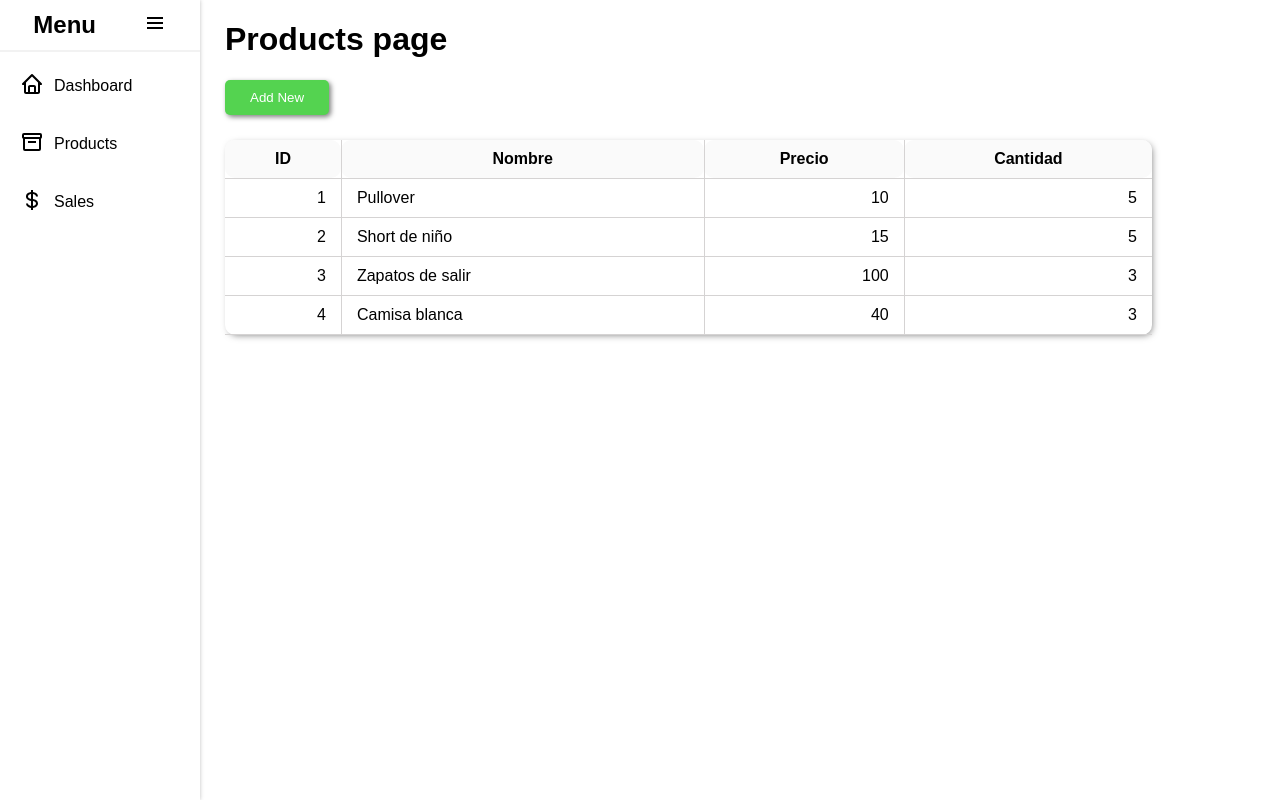
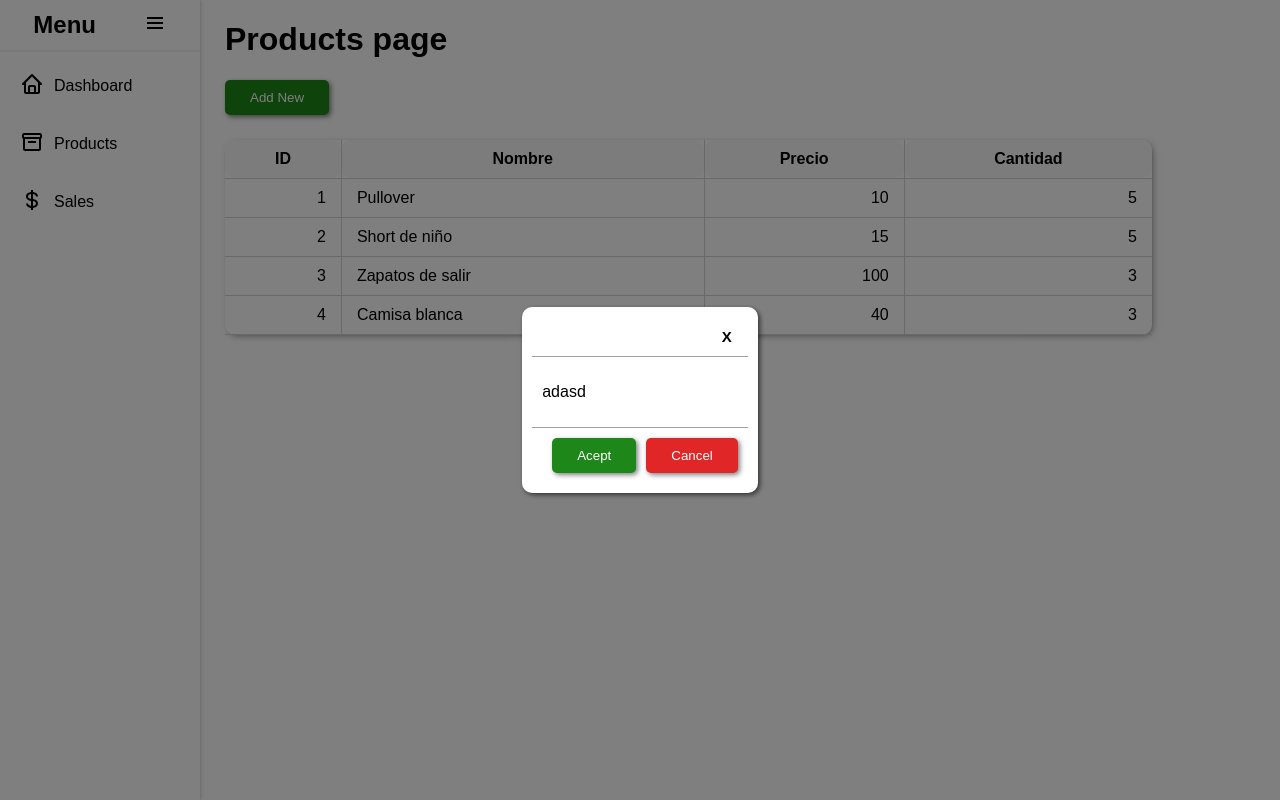
Before and after one commit to danyborroto/ventas-fontend-tyscript, a Next.js app: page /products in a window 1280 px wide. Both pictures are taken after a click on the button "Add New". Built offline with nearby package versions, Linux system fonts and the light colour scheme.

Commit message:
create modal component

```diff
--- a/src/app/products/page.tsx
+++ b/src/app/products/page.tsx
@@ -4,25 +4,44 @@ import { data } from '../../utils/data'
 import React, { useEffect, useState } from 'react'
 import { Producto } from "@/utils/types";
 import Button from "@/components/my-components/button/Button";
+import Modal from "@/components/my-components/modal/Modal";
 
 
 export default function ProductPage() {
     const [datos, setDatos] = useState<Producto[]>([]);
 
+    const [isModalOpen, setIsModalOpen] = useState(false);
+
     useEffect(() => {
         setDatos(data);
     }, [])
+
+    const openModal = () => {
+        setIsModalOpen(true);
+    }
+    const closeModal = () => {
+        setIsModalOpen(false);
+    }
+
 
     return (
         <>
             <title>Productos</title>
             <h1>Products page</h1>
-            <Button type="success" onCLick={() => console.log('sdasdas')
-            }>Add New</Button>
+            <Button type="success" onCLick={openModal}>Add New</Button >
             <div>
                 <TablaProductos data={datos} />
             </div>
-
+            <Modal
+                isOpen={isModalOpen}
+                onSuccess={() => console.log('Click en Aceptar')
+                }
+                onClose={closeModal}
+            >
+                <div>
+                    <p>adasd</p>
+                </div>
+            </Modal>
         </>
     )
 }
--- a/src/components/my-components/button/button.style.css
+++ b/src/components/my-components/button/button.style.css
@@ -17,7 +17,7 @@
 }
 
 .success {
-    background-color: #54d350;
+    background-color: #1d8719;
     color: #fff;
 }
 
--- /dev/null
+++ b/src/components/my-components/modal/Modal.tsx
@@ -0,0 +1,40 @@
+import React from 'react'
+import './modal.style.css'
+import Button from '../button/Button';
+
+interface ModalProps {
+    isOpen: boolean;
+    onSuccess: () => void;
+    onClose: () => void;
+    children: React.ReactNode;
+}
+
+const Modal: React.FC<ModalProps> = ({ isOpen, onSuccess, onClose, children }) => {
+    if (!isOpen) return null;
+    return (
+        <div className="modal-overlay">
+            <div className='modal'>
+                <div className='modal-header'>
+                    <button type="button" onClick={onClose}>X</button>
+                </div>
+                <div className='modal-content'>
+                    {children}
+                </div>
+                <div className='modal-footer'>
+                    <Button
+                        type='success'
+                        onCLick={onSuccess}>
+                        Acept
+                    </Button>
+                    <Button
+                        type='error'
+                        onCLick={onClose}>
+                        Cancel
+                    </Button>
+                </div>
+            </div>
+        </div >
+    )
+};
+
+export default Modal;
--- /dev/null
+++ b/src/components/my-components/modal/modal.style.css
@@ -0,0 +1,58 @@
+.modal-overlay {
+    position: fixed;
+    top: 0;
+    left: 0;
+    width: 100%;
+    height: 100%;
+    background-color: rgba(0, 0, 0, 0.5);
+    display: flex;
+    justify-content: center;
+    align-items: center;
+}
+
+.modal {
+    background-color: #fff;
+    padding: 10px;
+    border-radius: 10px;
+    box-shadow: 2px 2px 5px 0 rgba(0, 0, 0, 0.6);
+    /*max-width: 80%;
+    max-height: 80%;
+    min-width: 300px;
+    min-height: 300px;*/
+}
+
+.modal-header {
+    padding: 10px;
+    border-bottom: 1px solid #a2a2a2;
+    text-align: right;
+}
+
+.modal-header button {
+    background-color: transparent;
+    border: none;
+    font-size: 15px;
+    font-weight: bold;
+    cursor: pointer;
+}
+
+.modal-header button:hover {
+    text-shadow: 2px 2px 5px 0 rgba(0, 0, 0, 0.5);
+}
+
+
+.modal-footer {
+    padding: 10px;
+    border-top: 1px solid #a2a2a2;
+    text-align: right;
+    margin-bottom: 0;
+}
+
+.modal-footer button {
+    margin-left: 10px;
+}
+
+.modal-content {
+    margin: 0;
+    padding: 10px;
+    min-height: 90%;
+}
```
